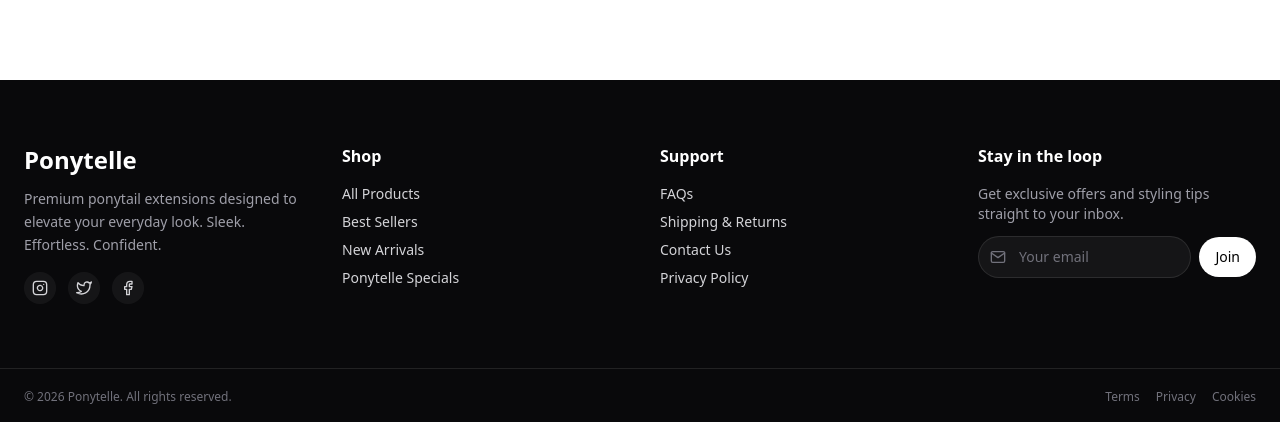
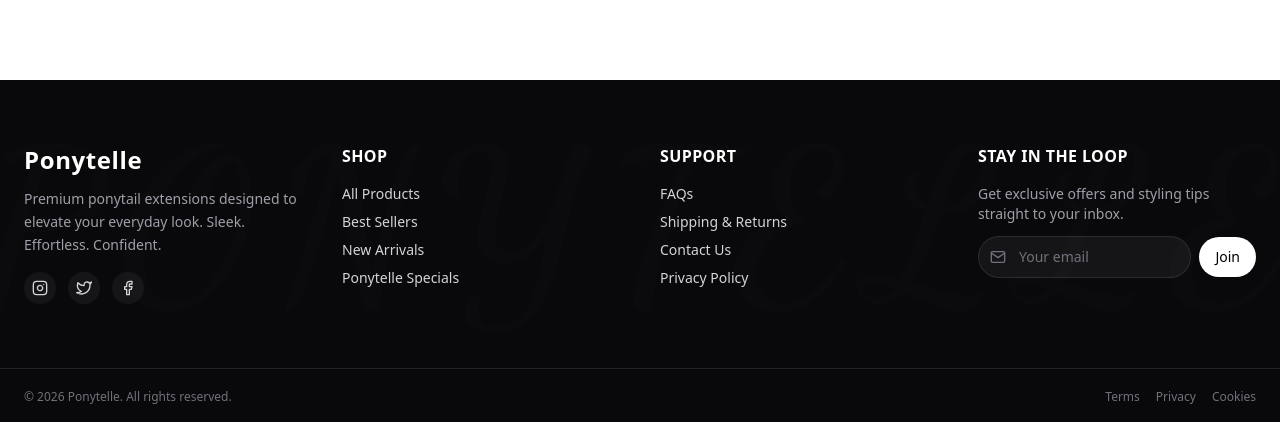
Before and after one commit to AghoghoOgbotor18/ponytelle, a React (Vite) app: page / in a window 1280 px wide. Shown: the part 4762-5184 px from the top of the page. Built offline with nearby package versions, Linux system fonts and the light colour scheme; a web font is replaced by a local one.

Commit message:
style: add a background text effect  on footer and hover effect for ordersuccess cta

```diff
--- a/src/components/layout/Footer.jsx
+++ b/src/components/layout/Footer.jsx
@@ -3,13 +3,23 @@ import { FiInstagram, FiTwitter, FiFacebook, FiMail } from "react-icons/fi";
 
 const Footer = () => {
   return (
-    <footer className="bg-zinc-950 text-zinc-300 mt-20">
+    <footer className="relative bg-zinc-950 text-zinc-300 mt-20 overflow-hidden">
+
+      {/* Huge Background Brand */}
+      <div className="absolute md:bottom-10 rotate-45 md:rotate-0 max-sm:top-50  left-1/2 -translate-x-1/2 pointer-events-none select-none">
+        <h1 className="text-[100px] md:text-[160px] lg:text-[210px] font-extrabold tracking-widest text-white/1 whitespace-nowrap brand-name">
+          PONYTELLE
+        </h1>
+      </div>
+
       {/* Top */}
-      <div className="container mx-auto px-6 py-16 grid grid-cols-1 md:grid-cols-4 gap-10">
+      <div className="relative container mx-auto px-6 py-16 grid grid-cols-1 md:grid-cols-4 gap-10 z-10">
 
         {/* Brand */}
         <div>
-          <h3 className="text-2xl font-bold text-white mb-3">Ponytelle</h3>
+          <h3 className="text-2xl font-bold text-white mb-3 tracking-wide">
+            Ponytelle
+          </h3>
           <p className="text-sm text-zinc-400 leading-relaxed max-w-xs">
             Premium ponytail extensions designed to elevate your everyday look.
             Sleek. Effortless. Confident.
@@ -29,7 +39,9 @@ const Footer = () => {
 
         {/* Links */}
         <div>
-          <h4 className="text-white font-semibold mb-4">Shop</h4>
+          <h4 className="text-white font-semibold mb-4 uppercase tracking-wide">
+            Shop
+          </h4>
           <ul className="space-y-2 text-sm">
             <li><a href="#" className="hover:text-white transition">All Products</a></li>
             <li><a href="#" className="hover:text-white transition">Best Sellers</a></li>
@@ -40,7 +52,9 @@ const Footer = () => {
 
         {/* Support */}
         <div>
-          <h4 className="text-white font-semibold mb-4">Support</h4>
+          <h4 className="text-white font-semibold mb-4 uppercase tracking-wide">
+            Support
+          </h4>
           <ul className="space-y-2 text-sm">
             <li><a href="#" className="hover:text-white transition">FAQs</a></li>
             <li><a href="#" className="hover:text-white transition">Shipping & Returns</a></li>
@@ -51,7 +65,9 @@ const Footer = () => {
 
         {/* Newsletter */}
         <div>
-          <h4 className="text-white font-semibold mb-4">Stay in the loop</h4>
+          <h4 className="text-white font-semibold mb-4 uppercase tracking-wide">
+            Stay in the loop
+          </h4>
           <p className="text-sm text-zinc-400 mb-3">
             Get exclusive offers and styling tips straight to your inbox.
           </p>
@@ -72,7 +88,7 @@ const Footer = () => {
       </div>
 
       {/* Bottom Bar */}
-      <div className="border-t border-white/10">
+      <div className="relative border-t border-white/10 z-10">
         <div className="container mx-auto px-6 py-5 flex flex-col md:flex-row items-center justify-between gap-3 text-xs text-zinc-500">
           <p>&copy; {new Date().getFullYear()} Ponytelle. All rights reserved.</p>
           <div className="flex gap-4">
--- a/src/pages/OrderSuccess.jsx
+++ b/src/pages/OrderSuccess.jsx
@@ -28,7 +28,7 @@ const OrderSuccess = () => {
 
         <Link
           to="/shop"
-          className="inline-block w-full bg-black text-white py-3 rounded-xl font-semibold hover:brand-bg transition"
+          className="inline-block w-full bg-black hover:bg-[#281a17] text-white py-3 rounded-xl font-semibold hover:brand-bg transition"
         >
           Continue Shopping
         </Link>
```
